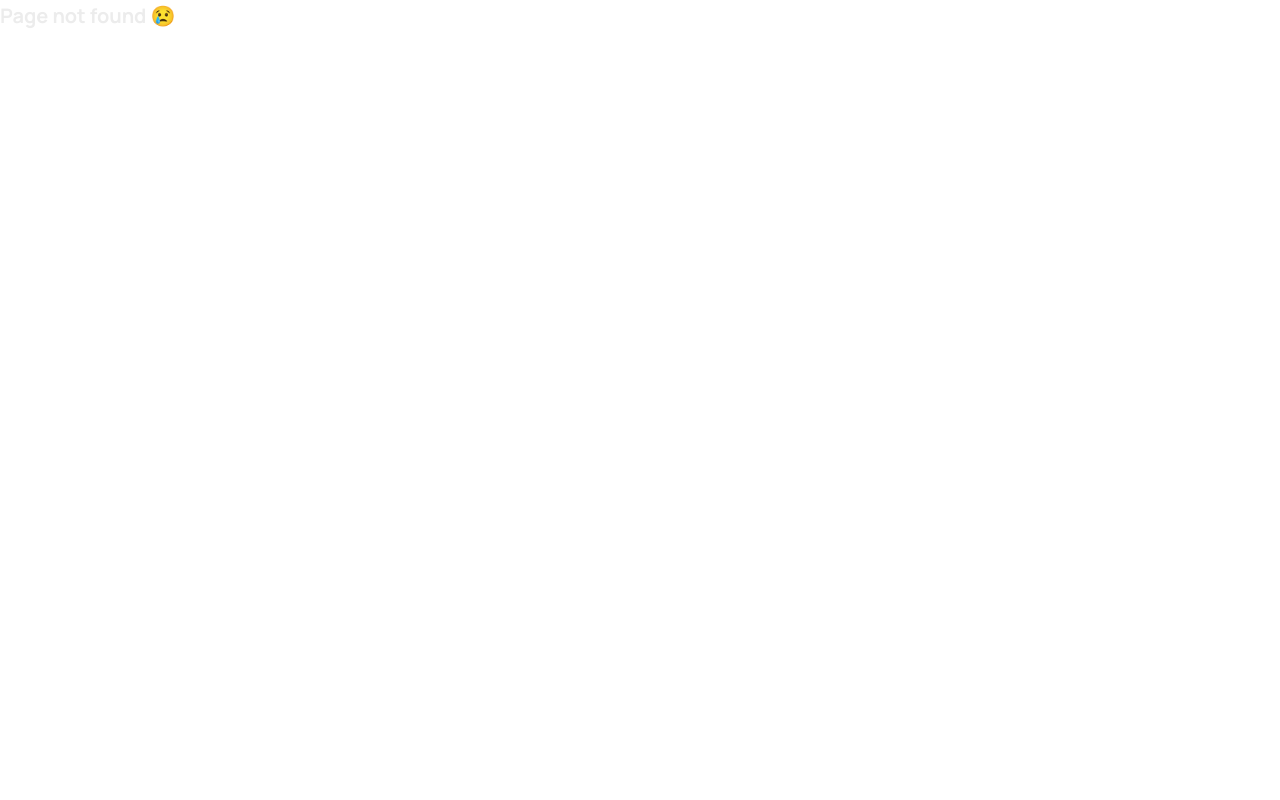
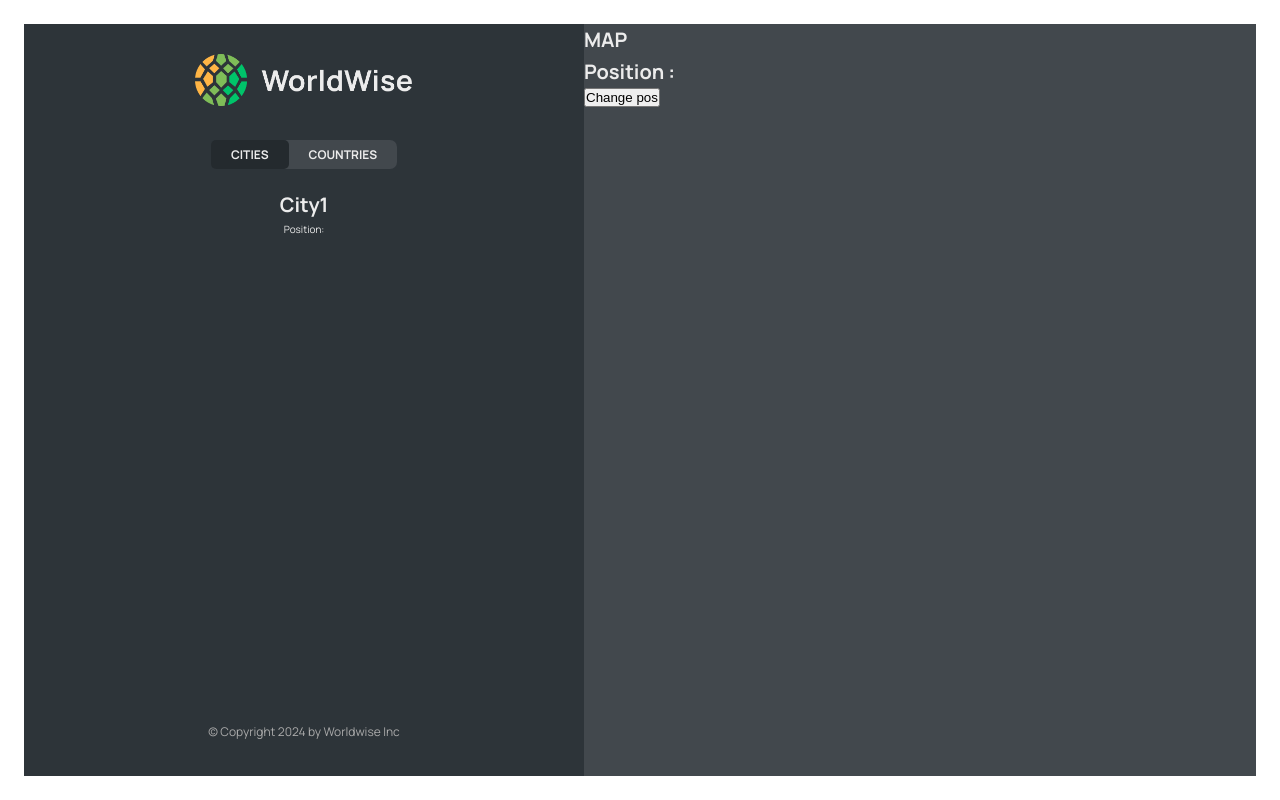
Before and after one commit to iamganeshsalunkhe/worldwise, a React (Vite) app: page /app/cities/1 in a window 1280 px wide. Before the commit this address had no page. Built offline with nearby package versions, Linux system fonts and the light colour scheme; data requests are answered from the project's data file.

Commit message:
Sidebar Components added partially.

```diff
--- a/data/cities.json
+++ b/data/cities.json
@@ -3,7 +3,7 @@
     {
       "cityName": "Lisbon",
       "country": "Portugal",
-      "emoji": "🇵🇹",
+      "emoji": "PT",
       "date": "2027-10-31T15:59:59.138Z",
       "notes": "My favorite city so far!",
       "position": {
@@ -15,7 +15,7 @@
     {
       "cityName": "Madrid",
       "country": "Spain",
-      "emoji": "🇪🇸",
+      "emoji": "ES",
       "date": "2027-07-15T08:22:53.976Z",
       "notes": "",
       "position": {
@@ -27,7 +27,7 @@
     {
       "cityName": "Berlin",
       "country": "Germany",
-      "emoji": "🇩🇪",
+      "emoji": "GER",
       "date": "2027-02-12T09:24:11.863Z",
       "notes": "Amazing 😃",
       "position": {
@@ -35,6 +35,18 @@
         "lng": 13.376933665713324
       },
       "id": 98443197
+    },
+    {
+      "cityName": "Mumbai",
+      "country": "INDIA",
+      "emoji": "IND",
+      "date": "2027-02-15T09:24:11.863Z",
+      "notes": "Beautiful, Mindblowing,Amazing 😃",
+      "position": {
+        "lat": 42.53586786533651,
+        "lng": 8.37693434345535
+      },
+      "id": 98447234
     }
   ]
 }
--- a/src/App.jsx
+++ b/src/App.jsx
@@ -1,4 +1,6 @@
-import {BrowserRouter,Routes, Route} from 'react-router-dom'
+import { useEffect, useState } from 'react';
+import {BrowserRouter,Routes, Route, Navigate} from 'react-router-dom'
+
 import Product from './pages/product';
 import Homepage from './pages/Homepage';
 import Pricing from './pages/Pricing';
@@ -6,7 +8,9 @@ import PageNotFound from './pages/PageNotFound';
 import Applayout from './pages/Applayout';
 import Login from './pages/Login';
 import CityList from './Components/CityList';
-import { useEffect, useState } from 'react';
+import CountryList from './Components/CountryList';
+import City from './Components/City';
+import Form from './Components/Form';
 
 const URL =`http://localhost:7000`
 
@@ -37,13 +41,15 @@ function App() {
         <Route path='pricing' element ={<Pricing/>}/>
         <Route path='login' element={<Login/>}/>
         <Route path = 'app' element={<Applayout/>}>
-          <Route index element={<CityList cities= {cities} isLoading={isLoading }/>}
+          <Route index element={<Navigate replace to='cities'/>}
           />
           <Route path='cities' element ={<CityList cities ={cities} isLoading ={isLoading}/>}
           />
-          <Route path='countries' element={<p>Countries</p>}/>
+          <Route path='cities/:id' element={<City/>}/>
+          <Route path='countries' element={<CountryList cities={cities} isLoading={isLoading}/> }
+          />
+          <Route path='form' element={<Form />}/>
           </Route>
-          <Route path='form' element={<p>Form</p>}/>
         <Route path='*' element= {<PageNotFound/>}/>
       </Routes>
     </BrowserRouter>
--- /dev/null
+++ b/src/Components/Button.jsx
@@ -0,0 +1,12 @@
+/* eslint-disable react/prop-types */
+
+import styles from './Button.module.css'
+function Button({children, onClick, type}) {
+    return (
+        <button onClick={onClick} className={`${styles.btn} ${styles[type]}`}>
+            {children}
+        </button>
+    )
+}
+
+export default Button
--- a/src/Components/City.jsx
+++ b/src/Components/City.jsx
@@ -1,3 +1,5 @@
+/* eslint-disable no-unused-vars */
+import { useParams, useSearchParams } from "react-router-dom";
 import styles from "./City.module.css";
 
 const formatDate = (date) =>
@@ -9,6 +11,11 @@ const formatDate = (date) =>
   }).format(new Date(date));
 
 function City() {
+  const {id} = useParams()
+  const [serachParams, setSerachParams]=useSearchParams();
+    const lat = serachParams.get('lat')
+    const lng = serachParams.get('lng')
+
   // TEMP DATA
   const currentCity = {
     cityName: "Lisbon",
@@ -19,43 +26,45 @@ function City() {
 
   const { cityName, emoji, date, notes } = currentCity;
 
-  return (
-    <div className={styles.city}>
-      <div className={styles.row}>
-        <h6>City name</h6>
-        <h3>
-          <span>{emoji}</span> {cityName}
-        </h3>
-      </div>
+  return <>
+        <h1>City{id}</h1><p>Position:{lat}{lng}</p>
+      </>
+  // return (
+  //   <div className={styles.city}>
+  //     <div className={styles.row}>
+  //       <h6>City name</h6>
+  //       <h3>
+  //         <span>{emoji}</span> {cityName}
+  //       </h3>
+  //     </div>
 
-      <div className={styles.row}>
-        <h6>You went to {cityName} on</h6>
-        <p>{formatDate(date || null)}</p>
-      </div>
+  //     <div className={styles.row}>
+  //       <h6>You went to {cityName} on</h6>
+  //       <p>{formatDate(date || null)}</p>
+  //     </div>
 
-      {notes && (
-        <div className={styles.row}>
-          <h6>Your notes</h6>
-          <p>{notes}</p>
-        </div>
-      )}
+  //     {notes && (
+  //       <div className={styles.row}>
+  //         <h6>Your notes</h6>
+  //         <p>{notes}</p>
+  //       </div>
+  //     )}
 
-      <div className={styles.row}>
-        <h6>Learn more</h6>
-        <a
-          href={`https://en.wikipedia.org/wiki/${cityName}`}
-          target="_blank"
-          rel="noreferrer"
-        >
-          Check out {cityName} on Wikipedia &rarr;
-        </a>
-      </div>
+  //     <div className={styles.row}>
+  //       <h6>Learn more</h6>
+  //       <a
+  //         href={`https://en.wikipedia.org/wiki/${cityName}`}
+  //         target="_blank"
+  //         rel="noreferrer"
+  //       >
+  //         Check out {cityName} on Wikipedia &rarr;
+  //       </a>
+  //     </div>
 
-      <div>
-        <ButtonBack />
-      </div>
-    </div>
-  );
+  //     <div>
+  //     </div>
+  //   </div>
+  // );
 }
 
 export default City;
--- a/src/Components/CityItem.jsx
+++ b/src/Components/CityItem.jsx
@@ -1,4 +1,5 @@
 /* eslint-disable react/prop-types */
+import { Link } from 'react-router-dom';
 import styles from './CityItem.module.css'
 
 
@@ -11,13 +12,15 @@ const formatDate = (date) =>
   }).format(new Date(date));
 
 function CityItem({city}) {
-    const {cityName,emoji, date} = city;
+    const {cityName,emoji, date,id,position} = city;
     return (
-        <li className={styles.cityItem}>
-            <span className={styles.emoji}>{}</span>
+        <li >
+          <Link className={styles.cityItem} to={`${id}?lat=${position.lat}&lng=${position.lng}`}>
+            <span className={styles.emoji}>{emoji}</span>
             <h3 className={styles.name}>{cityName}</h3>
             <time className={styles.date}>({formatDate(date)}) </time>
             <button className={styles.deleteBtn}>&times;</button>
+          </Link>
         </li>
     )
 }
--- a/src/Components/CountryItem.jsx
+++ b/src/Components/CountryItem.jsx
@@ -1,3 +1,4 @@
+/* eslint-disable react/prop-types */
 import styles from "./CountryItem.module.css";
 
 function CountryItem({ country }) {
--- /dev/null
+++ b/src/Components/CountryList.jsx
@@ -0,0 +1,27 @@
+
+/* eslint-disable react/prop-types */
+
+import CountryItem from './CountryItem'
+import styles from './CountryList.module.css'
+import Spinner from './Spinner'
+import Message from './Message'
+
+function CountryList({cities,isLoading})  {
+    if (isLoading){
+        <Spinner/>
+    }
+    if (!cities.length) return  <Message message='add your first city by clicking on a city on the map' />
+
+    const countries = cities.reduce((arr,city) =>
+       { if (!arr.map(el =>el.country).includes(city.countries))
+            return [...arr,{country:city.country,emoji:city.emoji}]
+    else return arr
+    } ,[])
+    return (
+        <ul className={styles.countryList}>
+            {countries.map(country =><CountryItem country={country} key={country.country}  />)}
+        </ul>
+    )
+}
+
+export default CountryList
--- a/src/Components/CountryList.module.css
+++ b/src/Components/CountryList.module.css
@@ -1,8 +1,8 @@
 .countryList {
   width: 100%;
   height: 65vh;
-  list-style: none;
-  overflow-y: scroll;
+  list-style:none;
+  overflow-y:auto;
   overflow-x: hidden;
 
   display: grid;
--- a/src/Components/Form.jsx
+++ b/src/Components/Form.jsx
@@ -1,8 +1,12 @@
+/* eslint-disable no-unused-vars */
+/* eslint-disable react-refresh/only-export-components */
 // "https://api.bigdatacloud.net/data/reverse-geocode-client?latitude=0&longitude=0"
 
 import { useState } from "react";
 
 import styles from "./Form.module.css";
+import Button from "./Button";
+import { useNavigate } from "react-router-dom";
 
 export function convertToEmoji(countryCode) {
   const codePoints = countryCode
@@ -13,6 +17,7 @@ export function convertToEmoji(countryCode) {
 }
 
 function Form() {
+  const navigate = useNavigate()
   const [cityName, setCityName] = useState("");
   const [country, setCountry] = useState("");
   const [date, setDate] = useState(new Date());
@@ -49,8 +54,10 @@ function Form() {
       </div>
 
       <div className={styles.buttons}>
-        <button>Add</button>
-        <button>&larr; Back</button>
+        <Button type='primary'>ADD</Button>
+        <Button type='back' onClick={(e)=>{
+          e.preventDefalut();
+          navigate(-1)}}>&larr; Back</Button>
       </div>
     </form>
   );
--- a/src/Components/Map.jsx
+++ b/src/Components/Map.jsx
@@ -1,8 +1,21 @@
+/* eslint-disable no-unused-vars */
+import { useNavigate, useSearchParams } from 'react-router-dom'
 import styles from './Map.module.css'
 function Map() {
+    const navigate = useNavigate()
+    const [serachParams, setSerachParams]=useSearchParams();
+    const lat = serachParams.get('lat')
+    const lng = serachParams.get('lng')
+
     return (
-        <div className={styles.mapContainer }>
-            MAP
+        <div className={styles.mapContainer } onClick={() =>{
+            navigate("form")
+        }}>
+            <h1>MAP</h1>
+            <h1>Position : {lat} {lng}</h1>
+            <button onClick={() =>{
+                setSerachParams({lat:24,lng:11})
+            }}>Change pos</button>
         </div>
     )
 }
--- a/src/Components/Message.jsx
+++ b/src/Components/Message.jsx
@@ -1,3 +1,4 @@
+/* eslint-disable react/prop-types */
 import styles from "./Message.module.css";
 
 function Message({ message }) {
```
Also changed, not shown: .eslintrc.json.
